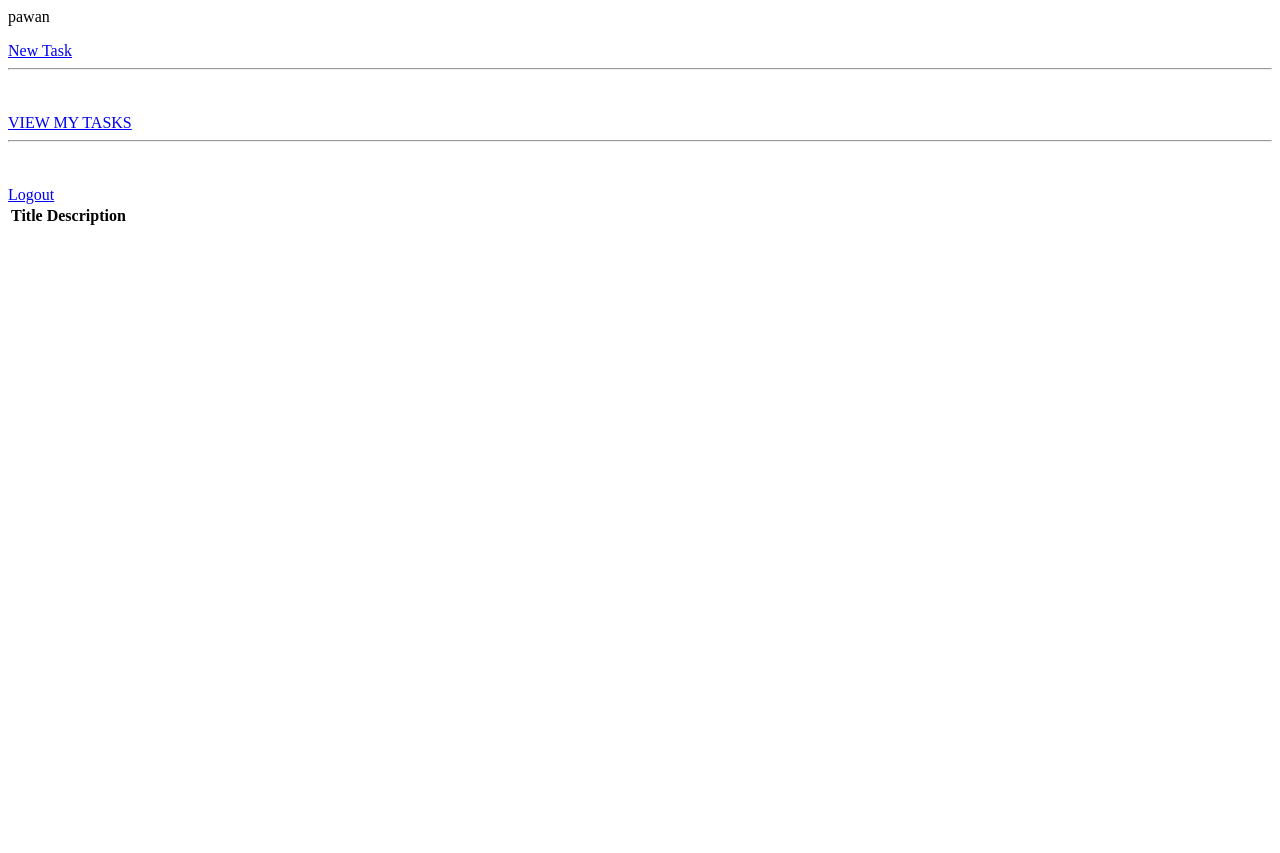
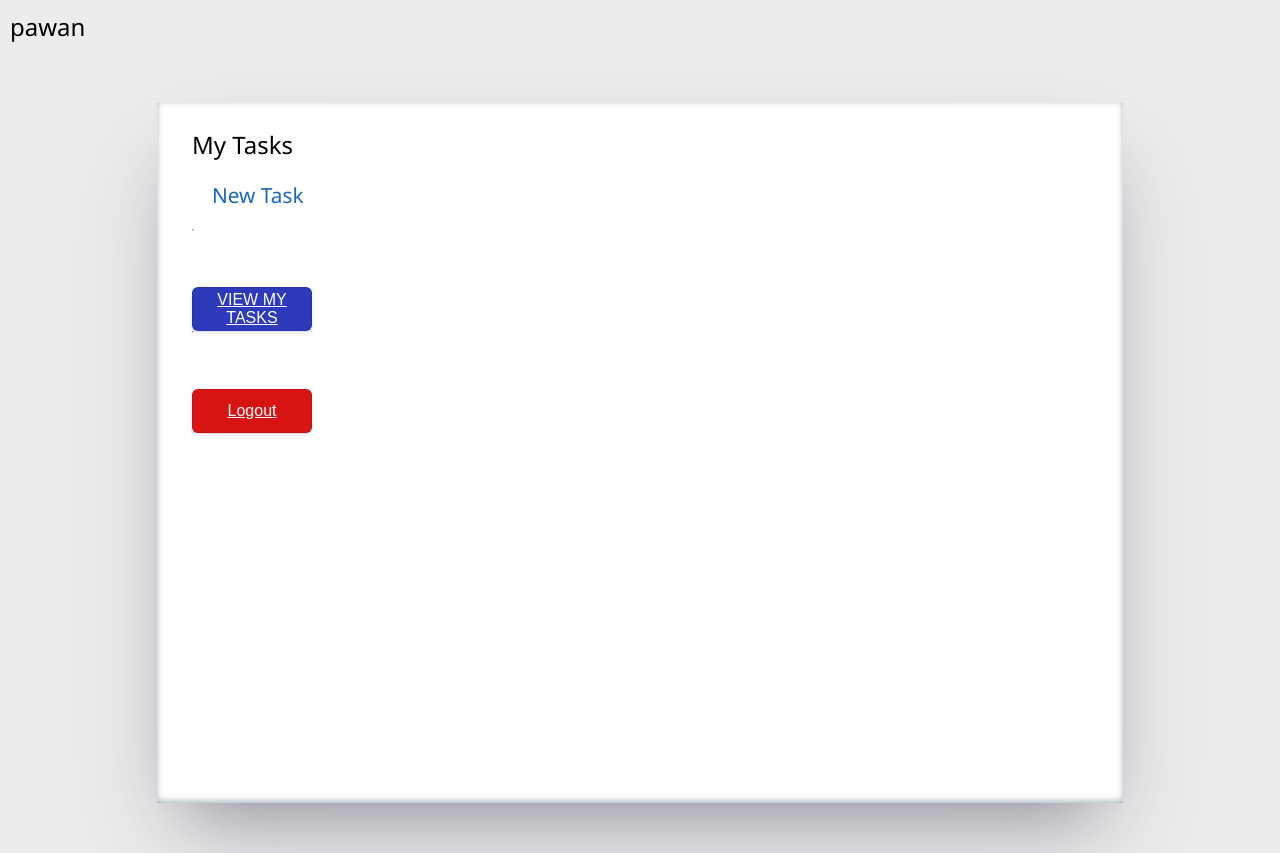
Before and after one commit to PawanBakle/To-Do, a Django app: page / in a window 1280 px wide. Before the commit the page ends 225 px from the top, so only its background shows below. Run offline with Django 4.2, Linux system fonts and the light colour scheme; a user stored in the database is signed in; lists and menus that the app fills with data are empty.

Commit message:
registered on admin and added few css

```diff
--- a/ToDo/ToDo/urls.py
+++ b/ToDo/ToDo/urls.py
@@ -15,8 +15,12 @@ Including another URLconf
 """
 from django.contrib import admin
 from django.urls import path,include
+from django.conf.urls.static import static
+from django.conf import settings
 
 urlpatterns = [
     path('admin/', admin.site.urls),
     path('',include('tasks.urls'))
 ]
+if settings.DEBUG:
+    urlpatterns += static(settings.MEDIA_URL, document_root=settings.MEDIA_ROOT)
--- /dev/null
+++ b/ToDo/static/ToDo/main.css
@@ -0,0 +1,196 @@
+body{
+    background-color: rgb(237, 236, 236);
+    /* font-family: -apple-system,system-ui,"Segoe UI",Roboto,"Helvetica Neue",Ubuntu,sans-serif; */
+    height: 100vh;
+    box-sizing: border-box;
+    font-family: 'Segoe UI', Tahoma, Geneva, Verdana, sans-serif;
+}
+*{
+    padding: 0;
+    margin: 0;
+}
+
+
+.user{
+    font-family: 'Segoe UI', Tahoma, Geneva, Verdana, sans-serif;
+    color: black;
+    font-weight: 300;
+    padding: 0;
+    margin: 10px;
+}
+/* button{
+    height: 120px;
+    width: 80px;
+    background-color: rgb(65, 65, 236);
+    color: antiquewhite;
+} */
+
+
+a, a:hover, a:active, a:visited { color: white; }
+/* CSS */
+.button-9 {
+  appearance: button;
+  backface-visibility: hidden;
+  background-color: #2e3abc;
+  border-radius: 6px;
+  border-width: 0;
+  box-shadow: rgba(16, 16, 30, 0.1) 0 0 0 1px inset,rgba(50, 50, 93, .1) 0 2px 5px 0,rgba(0, 0, 0, .07) 0 1px 1px 0;
+  box-sizing: border-box;
+  color: #fefefe;
+  cursor: pointer;
+
+  font-size: 100%;
+  height: 44px;
+  line-height: 1.15;
+  margin: 12px 0 0;
+  outline: none;
+  overflow: hidden;
+  padding: 0 25px;
+  position: relative;
+  text-align: center;
+  text-transform: none;
+  transform: translateZ(0);
+  transition: all .2s,box-shadow .08s ease-in;
+  user-select: none;
+  -webkit-user-select: none;
+  touch-action: manipulation;
+  width: 120px;
+}
+
+.button-9:disabled {
+  cursor: default;
+}
+
+.button-9:focus {
+  box-shadow: rgba(251, 251, 254, 0.1) 0 0 0 1px inset, rgba(50, 50, 93, .2) 0 6px 15px 0, rgba(0, 0, 0, .1) 0 2px 2px 0, rgba(50, 151, 211, .3) 0 0 0 4px;
+}
+/* onmouseover="this.style.background='blue';" onmouseout="this.style.background= '#797eb7';"  */
+/* .tsk{
+    border: none;
+    outline: none;
+    color:  rgb(21, 105, 231);
+    background-color: white;
+} */
+/* .tsk-hv:hover{
+    background-color: rgb(207, 223, 247);
+    opacity: 10;
+} */
+.tsk-a{
+    color: rgb(7, 71, 167);
+    margin-top: 10px;
+    height: 38px;
+    width: 500px;
+    text-decoration: none;
+}
+.tsk-a{
+
+    border-radius: 15px;
+    width: 100%;
+    text-align: left;
+    padding: 10px;
+    border: none;
+    cursor: pointer;
+    outline: none;
+    font-weight: 0;
+    font-size: 1.3rem;
+    font-family: 'Segoe UI', Tahoma, Geneva, Verdana, sans-serif;
+    text-decoration: none;
+
+}
+
+
+.tsk-a:hover{
+    color: #0d2e53;
+    background-color: rgb(220, 231, 250);
+    opacity:5;
+}
+/* .tsk-btn:active{
+    color: #1257a7;
+} */
+#tsk-hover{
+
+    color: #1a66be;
+}
+#tsk-hover:hover{
+    color: #0d2e53;
+}
+#mydiv{
+   background-color: #797eb7;
+   height: 50px;
+    width:200px;
+
+    border-radius: 10px;
+
+
+}
+/* .tsk-link:active{
+    color: #797eb7;
+} */
+/* .tsk-link:hover{
+     color: rgb(218, 226, 235);
+} */
+/* .tsk-link:active{
+     color: rgb(47, 124, 206);
+}
+.tsk-link:visited{
+     color: rgb(47, 124, 206);
+} */
+.button-8 {
+    appearance: button;
+    backface-visibility: hidden;
+    background-color: #d81313;
+    border-radius: 6px;
+    border-width: 0;
+    box-shadow: rgba(16, 16, 30, 0.1) 0 0 0 1px inset,rgba(50, 50, 93, .1) 0 2px 5px 0,rgba(0, 0, 0, .07) 0 1px 1px 0;
+    box-sizing: border-box;
+    color: #fefefe;
+    cursor: pointer;
+
+    font-size: 100%;
+    height: 44px;
+    line-height: 1.15;
+    margin: 12px 0 0;
+    outline: none;
+    overflow: hidden;
+    padding: 0 25px;
+    position: relative;
+    text-align: center;
+    text-transform: none;
+    transform: translateZ(0);
+    transition: all .2s,box-shadow .08s ease-in;
+    user-select: none;
+    -webkit-user-select: none;
+    touch-action: manipulation;
+    width: 120px;
+}
+
+.button-8:disabled {
+    cursor: default;
+  }
+
+  .button-8:focus {
+    box-shadow: rgba(251, 251, 254, 0.1) 0 0 0 1px inset, rgba(50, 50, 93, .2) 0 6px 15px 0, rgba(0, 0, 0, .1) 0 2px 2px 0, rgba(50, 151, 211, .3) 0 0 0 4px;
+  }
+.container{
+
+    height: 100vh;
+
+    display: flex;
+    justify-content: center;
+    align-items: center;
+
+
+  }
+.main-view{
+    background-color: white;
+    padding: 35px;
+    padding-top: 25px;
+    height: 80%;
+    width: 70%;
+    display: flex;
+    flex-direction: column;
+
+    align-items:flex-start;
+
+    box-shadow: rgba(50, 50, 93, 0.25) 0px 50px 100px -20px, rgba(0, 0, 0, 0.3) 0px 30px 60px -30px, rgba(10, 37, 64, 0.35) 0px -2px 6px 0px inset;
+}
--- a/ToDo/templates/add_task.html
+++ b/ToDo/tasks/templates/tasks/add_task.html
@@ -1,3 +1,4 @@
+{% load static %}
 <!DOCTYPE html>
 <html lang="en">
 <head>
--- /dev/null
+++ b/ToDo/tasks/templates/tasks/index.html
@@ -0,0 +1,35 @@
+{% load static %}
+
+<!DOCTYPE html>
+<html lang="en">
+<head>
+    <meta charset="UTF-8">
+    <title>Task</title>
+    <link rel="stylesheet" type="text/css" href="{% static 'Todo/main.css' %}">
+
+
+</head>
+<body>
+  <h2 class="user">{{ request.user.username }}</h2>
+{% if request.user.is_authenticated %}
+<div class="container">
+  <div class="main-view">
+    <h2 style="font-weight: 400;">My Tasks</h2>
+
+      <div class="tsk-a"><a class="tsk-a" id="tsk-hover" style="text-decoration: none;" href="{% url 'add_task' %}">New Task </a></div>
+
+
+  <hr><br><br>
+  <button class="button-9"><a href="{% url 'my_task' %}">VIEW MY TASKS</a> </button>
+
+
+  <hr><br><br>
+  <button class="button-8"><a href="{% url 'logout' %}">Logout</a></button>
+{% else %}
+  <a href="{% url 'login' %}">Login</a>
+  <a href="{% url 'register' %}">Signup</a>
+{% endif %}
+</div>
+</div>
+</body>
+</html>
--- a/ToDo/tasks/urls.py
+++ b/ToDo/tasks/urls.py
@@ -1,4 +1,6 @@
 from django.urls import path
+
+from django.http import HttpResponse
 from . import views
 urlpatterns = [
     path('', views.index, name='home'),
--- a/ToDo/tasks/views.py
+++ b/ToDo/tasks/views.py
@@ -9,7 +9,7 @@ from django.contrib.auth.decorators import login_required
 
 def index(request):
 
-    return render(request,'index.html')
+    return render(request,'tasks/index.html')
 
 def register(request):
     if request.method == 'POST':
@@ -20,7 +20,7 @@ def register(request):
             return redirect('login')
     else:
         form = RegistrationForm()
-    return render(request,'register.html',{'form':form})
+    return render(request,'tasks/register.html',{'form':form})
 def user_login(request):
     if request.method == "POST":
         form = LoginForm(request.POST)
@@ -34,7 +34,7 @@ def user_login(request):
     else:
          form = LoginForm()
 
-    return render(request,'login.html', {'form': form})
+    return render(request,'tasks/login.html', {'form': form})
 
 def sign_out(request):
     logout(request)
@@ -54,8 +54,8 @@ def new_task(request):
             return redirect('home')
     else:
         forms = TaskForm()
-    return render(request,'add_task.html',{'forms':forms})
+    return render(request,'tasks/add_task.html',{'forms':forms})
 @login_required
 def all_tasks(request):
     gTask = TaskList.objects.filter(user = request.user)
-    return render(request,'tasks.html',{'tasks':gTask})
+    return render(request,'tasks/tasks.html',{'tasks':gTask})
--- a/ToDo/templates/index.html
+++ /dev/null
@@ -1,28 +0,0 @@
-{% if request.user.is_authenticated %}
-  <p>{{ request.user.username }}</p>
-
-  <tr>
-    <table class="table table-sm">
-      <tr>
-        <th>Title</th>
-          <th>Description</th>
-<!--
-    {% for i in tasks %}
-    <tr>
-		<td>Table</td>
-							<td> {{ i.title }} </td>
-							<td> {{ i.description }} </td>
-            </tr> -->
-				    <!-- {% endfor %}
-				</tr> -->
-  <a href="{% url 'add_task' %}">New Task</a>
-  <hr><br><br>
-  <a href="{% url 'my_task' %}">VIEW MY TASKS</a>
-
-
-  <hr><br><br>
-  <a href="{% url 'logout' %}">Logout</a>
-{% else %}
-  <a href="{% url 'login' %}">Login</a>
-  <a href="{% url 'register' %}">Signup</a>
-{% endif %}
```
Also changed, not shown: ToDo/ToDo/settings.py (+8 -2 lines), ToDo/tasks/templates/tasks/tasks.html (added, +44 -0 lines), ToDo/templates/tasks.html (deleted, +0 -43 lines), ToDo/tasks/templates/tasks/login.html (renamed from ToDo/templates/login.html), ToDo/tasks/templates/tasks/register.html (renamed from ToDo/templates/register.html).
